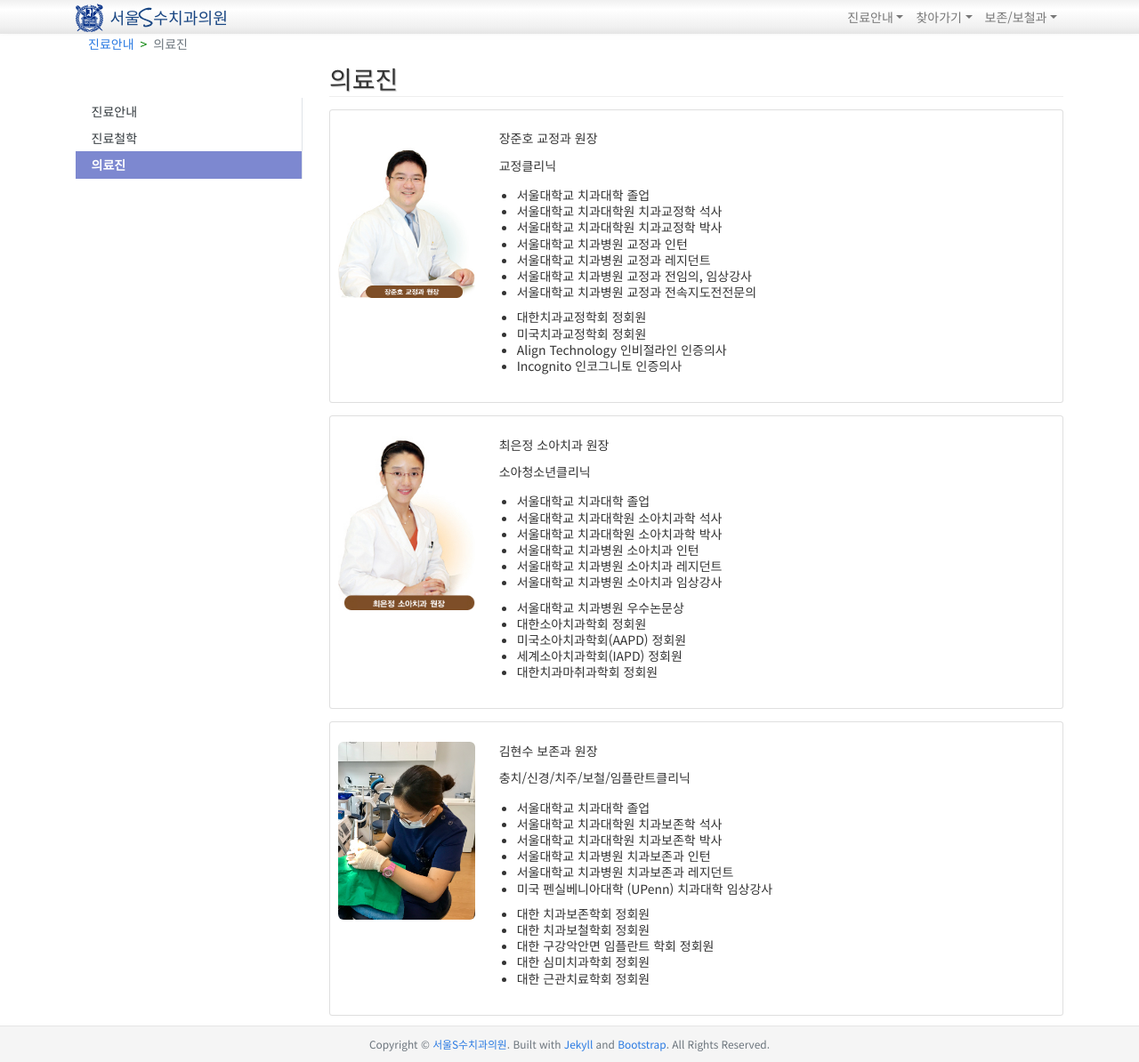
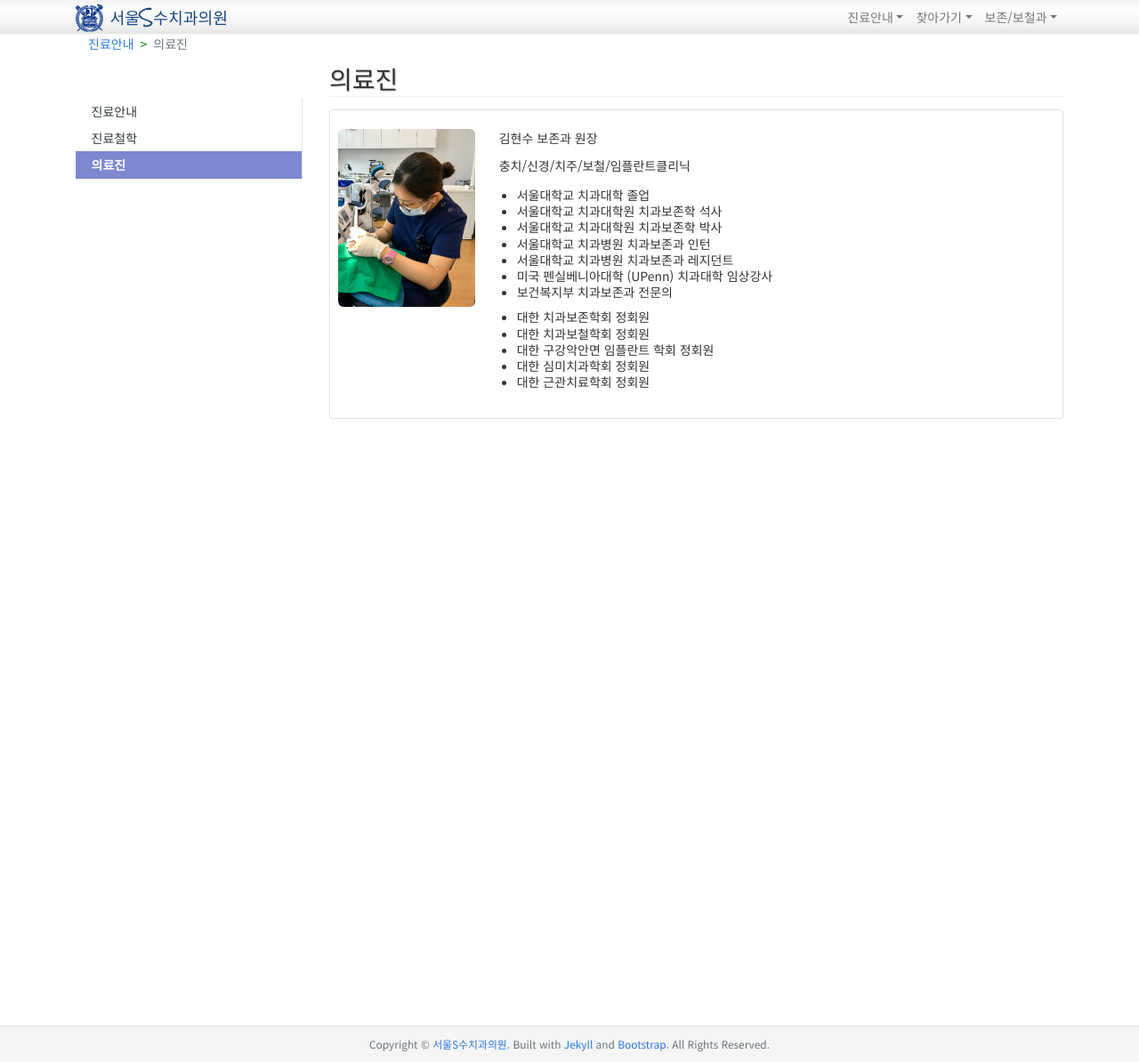
Before and after one commit to gehoon/sdental.clinic, a Jekyll site: the page built from _pages/12-info-dentist.md, in a window 1280 px wide and 1194 px high. Shown: the whole window at 89% size. Built offline with Jekyll 4.4.1, drawn with Linux system fonts in a browser that asks for light colours; some web fonts are replaced.

Commit message:
deleting ortho/pedo

```diff
--- a/_data/dentist.yml
+++ b/_data/dentist.yml
@@ -1,45 +1,3 @@
-- name: 장준호
-  degree: 교정 전문의
-  role: 교정
-  jobtitle: 교정과 원장
-  specialty: 교정클리닉
-  portrait: jhjang.jpg
-  link: http://www.sorthodontic.com/m2/m2_s1.php
-  school:
-  - 서울대학교 치과대학 졸업
-  - 서울대학교 치과대학원 치과교정학 석사
-  - 서울대학교 치과대학원 치과교정학 박사
-  - 서울대학교 치과병원 교정과 인턴
-  - 서울대학교 치과병원 교정과 레지던트
-  - 서울대학교 치과병원 교정과 전임의, 임상강사
-  - 서울대학교 치과병원 교정과 전속지도전전문의
-  cv:
-  - 대한치과교정학회 정회원
-  - 미국치과교정학회 정회원
-  - Align Technology 인비절라인 인증의사
-  - Incognito 인코그니토 인증의사
-
-- name: 최은정
-  degree: 소아치과 전문의
-  role: 소아환자
-  jobtitle: 소아치과 원장
-  specialty: 소아청소년클리닉
-  portrait: ejchoi.jpg
-  link: http://www.sorthodontic.com/m2/m2_s3.php
-  school:
-  - 서울대학교 치과대학 졸업
-  - 서울대학교 치과대학원 소아치과학 석사
-  - 서울대학교 치과대학원 소아치과학 박사
-  - 서울대학교 치과병원 소아치과 인턴
-  - 서울대학교 치과병원 소아치과 레지던트
-  - 서울대학교 치과병원 소아치과 임상강사
-  cv:
-  - 서울대학교 치과병원 우수논문상
-  - 대한소아치과학회 정회원
-  - 미국소아치과학회(AAPD) 정회원
-  - 세계소아치과학회(IAPD) 정회원
-  - 대한치과마취과학회 정회원
-
 - name: 김현수
   degree: 치과보존과 전문의
   role: 일반진료
@@ -53,6 +11,7 @@
   - 서울대학교 치과병원 치과보존과 인턴
   - 서울대학교 치과병원 치과보존과 레지던트
   - 미국 펜실베니아대학 (UPenn) 치과대학 임상강사
+  - 보건복지부 치과보존과 전문의
   cv:
   - 대한 치과보존학회 정회원
   - 대한 치과보철학회 정회원
```
Also changed, not shown: 8 other files.
